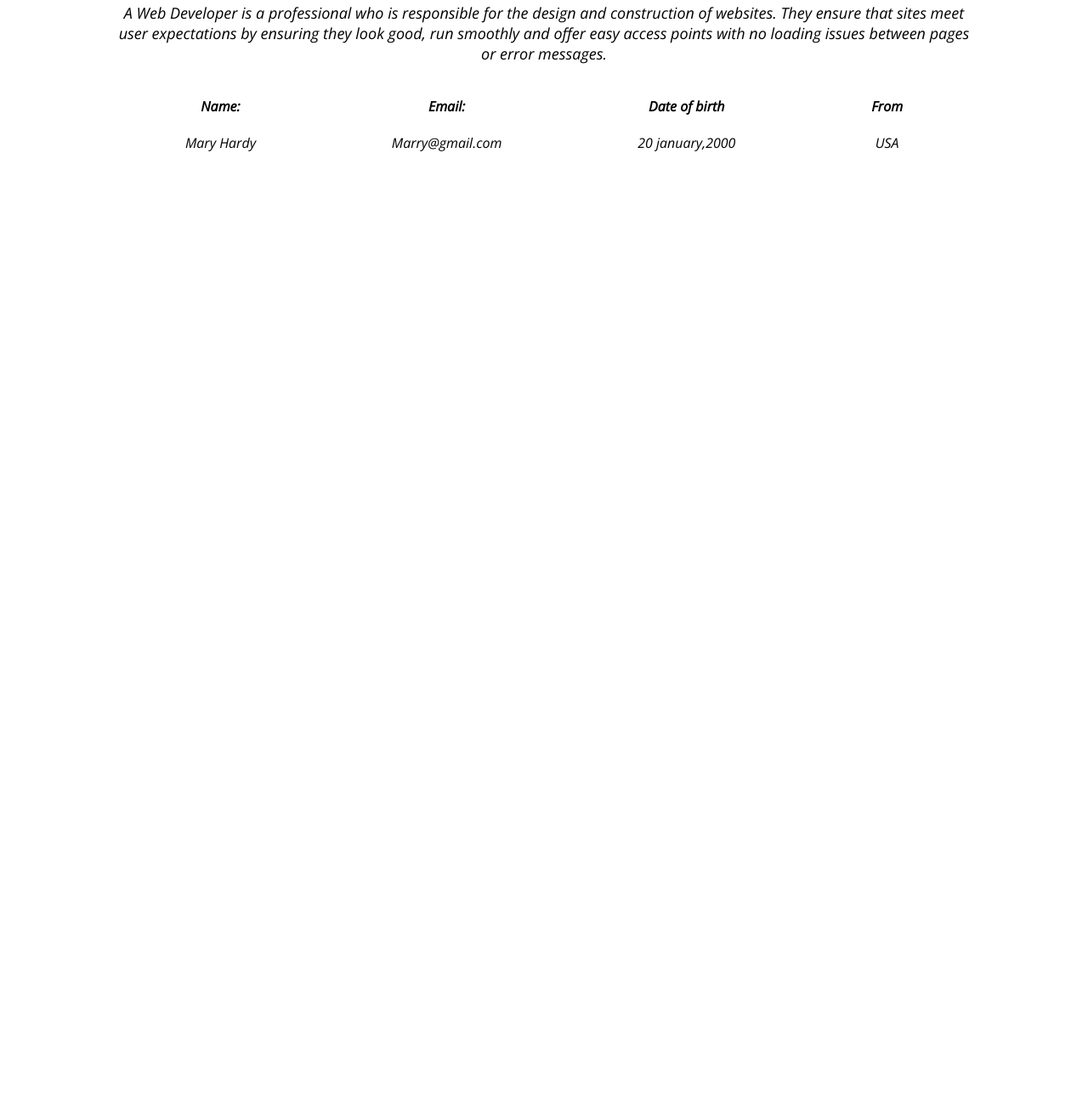
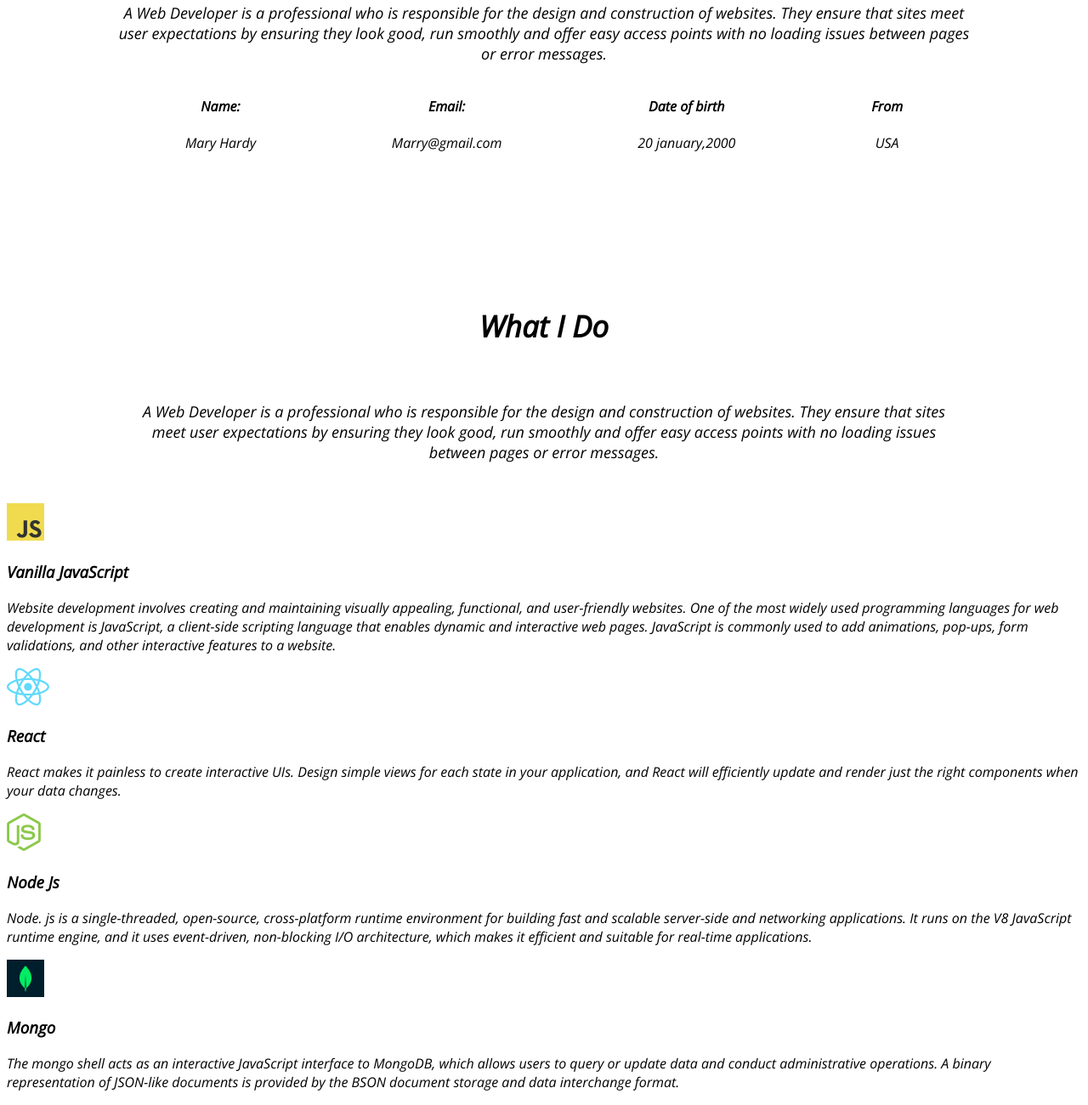
Before and after one commit to Omitul/WEB_DEV, a plain HTML site: page portFolio Website/index.html in a window 1280 px wide. Shown: the part 1142-2442 px from the top of the page at 85% size. Before the commit the page ends 1475 px from the top, so only its background shows below. Drawn offline with nearby package versions, Linux system fonts and the light colour scheme.

Commit message:
added skills section

```diff
--- a/portFolio Website/index.html
+++ b/portFolio Website/index.html
@@ -58,6 +58,33 @@
 
                 </div>
             </section>
+            <!-- what i do section -->
+            <section>
+                <h3 class="section-title">What I Do</h3>
+                <p id="what-i-do-desc" class="section-description">A Web Developer is a professional who is responsible for the design and construction of websites. They ensure that sites meet user expectations by ensuring they look good, run smoothly and offer easy access points with no loading issues between pages or error messages.</p>
+                <div class="skills-container">
+                    <div class="skill">
+                        <img src="images/icons/js.png" alt="">
+                        <h3 class="skill-title">Vanilla JavaScript</h3>
+                        <p class="skill-desc">Website development involves creating and maintaining visually appealing, functional, and user-friendly websites. One of the most widely used programming languages for web development is JavaScript, a client-side scripting language that enables dynamic and interactive web pages. JavaScript is commonly used to add animations, pop-ups, form validations, and other interactive features to a website.</p>
+                    </div>
+                    <div class="skill">
+                        <img src="images/icons/react.png" alt="">
+                        <h3 class="skill-title">React</h3>
+                        <p class="skill-desc">React makes it painless to create interactive UIs. Design simple views for each state in your application, and React will efficiently update and render just the right components when your data changes.</p>
+                    </div>
+                    <div class="skill">
+                        <img src="images/icons/nodejs.png" alt="">
+                        <h3 class="skill-title">Node Js</h3>
+                        <p class="skill-desc">Node. js is a single-threaded, open-source, cross-platform runtime environment for building fast and scalable server-side and networking applications. It runs on the V8 JavaScript runtime engine, and it uses event-driven, non-blocking I/O architecture, which makes it efficient and suitable for real-time applications.</p>
+                    </div>
+                    <div class="skill">
+                        <img src="images/icons/mongo.png" alt="">
+                        <h3 class="skill-title">Mongo</h3>
+                        <p class="skill-desc">The mongo shell acts as an interactive JavaScript interface to MongoDB, which allows users to query or update data and conduct administrative operations. A binary representation of JSON-like documents is provided by the BSON document storage and data interchange format.</p>
+                    </div>
+                </div>
+            </section>
         </main>
         </body>
 </html>
--- a/portFolio Website/style.css
+++ b/portFolio Website/style.css
@@ -99,3 +99,6 @@ nav li {
 .about-inf{
     text-align: center;
 }
+#what-i-do-desc{
+    padding: 30px 150px;
+}
```
